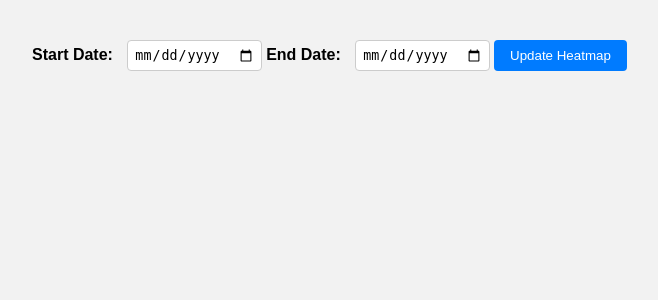
After one commit to Portfolio-Pursuit/StockGapVisualizer, a Flask app: template templates/heatmap.html in a window 1280 px wide. The commit adds this page. Shown: the top 300 px of the page, without its empty margins (208-866 px from the left). Run offline with Flask 3, Linux system fonts and the light colour scheme; the template is opened without the code that fills it, so the values that code supplies are empty.

Commit message:
heatmap + organizing

```diff
--- a/app.py
+++ b/app.py
@@ -5,8 +5,10 @@ import yfinance as yf
 from yfinance import tickers
 import pandas as pd
 import plotly.graph_objs as go
+from flask_caching import Cache
 
 app = Flask(__name__)
+cache = Cache(app, config={'CACHE_TYPE': 'simple', 'CACHE_DEFAULT_TIMEOUT': 3600})  # Cache for 1 hour
 
 @app.route('/landing')
 def index():
@@ -84,10 +86,54 @@ def chart():
 
     return render_template('index.html', symbol=symbol, chart_html=chart_html, current_price=current_price)
 
-@app.route('/get_heatmap_data')
-def get_heatmap_data():
+@app.route('/heatmap')
+def heatmap():
     heatmap_data = generate_heatmap_data()
-    return jsonify(heatmap_data)
+    heatmap = create_heatmap(heatmap_data)  # Create the heatmap using Plotly
+    return render_template('heatmap.html', heatmap=heatmap)
+
+def create_heatmap(heatmap_data):
+    sectors = [sector["sector"] for sector in heatmap_data]
+
+    all_symbols = set()
+    symbol_data = {}  # Dictionary to hold symbol data for each sector
+
+    for sector_info in heatmap_data:
+        sector_name = sector_info["sector"]
+        sector_stocks = sector_info["stocks"]
+
+        if sector_name not in symbol_data:
+            symbol_data[sector_name] = []
+
+        for stock in sector_stocks:
+            symbol = stock["symbol"]
+            percent_change = stock["percent_change"]
+            symbol_data[sector_name].append({"symbol": symbol, "percent_change": percent_change})
+            all_symbols.add(symbol)
+
+    symbols = list(all_symbols)
+
+    # Define the custom color scale
+    custom_color_scale = [
+        [0.0, 'rgb(255, 0, 0)'],     # Red
+        [0.5, 'rgb(128, 128, 128)'],  # Grey
+        [1.0, 'rgb(0, 128, 0)']      # Green
+    ]
+
+    trace = go.Heatmap(z=[[stock["percent_change"] for stock in symbol_data.get(sector, [])] for sector in sectors],
+                       x=symbols,
+                       y=sectors,
+                       colorscale=custom_color_scale,
+                       zmin=-5, zmax=5)
+
+    heatmap_layout = go.Layout(title="Stock Percent Change Heatmap",
+                               xaxis_title="Stock Symbol",
+                               yaxis_title="Sector")
+
+    heatmap_fig = go.Figure(data=[trace], layout=heatmap_layout)
+    heatmap_html = heatmap_fig.to_html(full_html=False, default_height=600)
+
+    return heatmap_html
 
 @app.route('/update_heatmap_data')
 def update_heatmap_data():
@@ -97,10 +143,11 @@ def update_heatmap_data():
     updated_heatmap_data = generate_heatmap_data(start_date, end_date)
     return jsonify(updated_heatmap_data)
 
+@cache.cached()
 def generate_heatmap_data(start_date=None, end_date=None):
     # If start_date or end_date is not provided, default to the last 7 days
     if not start_date:
-        start_date = (pd.Timestamp.now() - pd.DateOffset(days=7)).strftime('%Y-%m-%d')
+        start_date = (pd.Timestamp.now() - pd.DateOffset(days=4)).strftime('%Y-%m-%d')
     if not end_date:
         end_date = pd.Timestamp.now().strftime('%Y-%m-%d')
 
@@ -120,7 +167,6 @@ def generate_heatmap_data(start_date=None, end_date=None):
                 "percent_change": get_percent_change(stock["Symbol"], start_date, end_date)
             })
         heatmap_data.append(sector_heatmap)
-    print(heatmap_data)
     return heatmap_data
 
 # List of popular stock tickers
@@ -145,14 +191,13 @@ def get_most_active_stocks(start_date=None, end_date=None, num_stocks=100):
             if "volume" in stock_info and stock_info["volume"] is not None:
                 stock_data.append({
                     "Symbol": ticker,
-                    "Sector": stock_info.get("sector", "Unknown"),  # Get sector information or use "Unknown"
+                    "Sector": stock_info.get("sector", "Other"),  # Get sector information or use "Unknown"
                     "Volume": stock_info["volume"]
                 })
         except Exception as e:
             print("Error for", ticker, e)
 
     most_active_stocks = pd.DataFrame(stock_data)
-    print(most_active_stocks)
     return most_active_stocks
 
 
--- /dev/null
+++ b/static/heatmapScripts.js
@@ -0,0 +1,55 @@
+/* heatmapScripts.js */
+
+document.addEventListener("DOMContentLoaded", function() {
+    // Event listener for the "Update Heatmap" button
+    document.getElementById("update-heatmap").addEventListener("click", function() {
+        const startDate = document.getElementById("start-date").value;
+        const endDate = document.getElementById("end-date").value;
+
+        // Update the heatmap based on the selected date range
+        updateHeatmap(startDate, endDate);
+    });
+
+    // Fetch current heatmap data and update on page load
+    getHeatmapData();
+});
+
+
+// Function for fetching heatmap data
+function getHeatmapData() {
+    // Fetch heatmap data using an API endpoint (implement in your Flask app)
+    // fetch("/get_heatmap_data")
+    //     .then(response => response.json())
+    //     .then(data => {
+    //         // Create the heatmap using Plotly
+    //         const heatmap = createHeatmap(data);
+
+    //         // Render the heatmap in the specified container
+    //         const heatmapContainer = document.getElementById("heatmap-div");
+    //         Plotly.newPlot(heatmapContainer, heatmap);
+    //     })
+    //     .catch(error => console.error("Error:", error));
+}
+
+// Function for updating the heatmap based on the selected date range
+function updateHeatmap(startDate, endDate) {
+    // Fetch updated heatmap data using the selected date range
+    // fetch(`/update_heatmap_data?start_date=${startDate}&end_date=${endDate}`)
+    //     .then(response => response.json())
+    //     .then(data => {
+    //         // Update the heatmap using Plotly
+    //         const heatmapContainer = document.getElementById("heatmap-div");
+    //         Plotly.react(heatmapContainer, createHeatmap(data));
+    //     })
+    //     .catch(error => console.error("Error:", error));
+}
+
+// Function for creating the heatmap using Plotly
+function createHeatmap(data) {
+    // Customize the heatmap creation using Plotly
+    // You'll need to structure your data appropriately for the heatmap
+    const heatmap = {
+        // ... Plotly heatmap configuration ...
+    };
+    return heatmap;
+}
--- /dev/null
+++ b/static/heatmapStyle.css
@@ -0,0 +1,48 @@
+/* heatmapStyle.css */
+
+body {
+    background-color: #f2f2f2;
+    font-family: Arial, sans-serif;
+    margin: 0;
+}
+
+.heatmap-container {
+    max-width: 800px;
+    margin: 0 auto;
+    padding: 20px;
+}
+
+.heatmap {
+    width: 100%;
+    height: 400px;
+    margin-bottom: 20px;
+}
+
+label {
+    font-weight: bold;
+    margin-right: 10px;
+}
+
+input[type="date"] {
+    padding: 6px;
+    border: 1px solid #ccc;
+    border-radius: 4px;
+}
+
+button {
+    padding: 8px 16px;
+    background-color: #007bff;
+    color: white;
+    border: none;
+    border-radius: 4px;
+    cursor: pointer;
+}
+
+.chart-container {
+    width: 90%; /* Adjust as needed */
+    margin: 20px auto;
+ }
+
+ .chart {
+    width: 100%;
+ }
--- /dev/null
+++ b/templates/heatmap.html
@@ -0,0 +1,26 @@
+<!DOCTYPE html>
+<html lang="en">
+<head>
+    <meta charset="UTF-8">
+    <meta name="viewport" content="width=device-width, initial-scale=1.0">
+    <title>Stock Gap Visualizer - Heatmap</title>
+    <link rel="stylesheet" href="{{ url_for('static', filename='heatmapStyle.css') }}">
+    <script src="{{ url_for('static', filename='heatmapScripts.js') }}"></script>
+</head>
+<body>
+    <div class="heatmap-container">
+        <div class="chart-container">
+            {% if heatmap %}
+                <div class="chart" id="chart-div">
+                    {{ heatmap | safe }}
+                </div>
+            {% endif %}
+        </div>
+        <label for="start-date">Start Date:</label>
+        <input type="date" id="start-date">
+        <label for="end-date">End Date:</label>
+        <input type="date" id="end-date">
+        <button id="update-heatmap">Update Heatmap</button>
+    </div>
+</body>
+</html>
--- a/templates/splash.html
+++ b/templates/splash.html
@@ -81,7 +81,6 @@
     <link href="https://fonts.googleapis.com/css2?family=Bungee&display=swap" rel="stylesheet">
     <link href="https://fonts.googleapis.com/css2?family=Roboto:wght@400&display=swap" rel="stylesheet">
     <link rel="stylesheet" href="{{ url_for('static', filename='splashStyle.css') }}">
-    <script src="{{ url_for('static', filename='scripts.js') }}"></script>
 </head>
 <body>
     <div id="splash-content" class="splash-content">
```
Also changed, not shown: static/scripts.js (+0 -50 lines), templates/index.html (+1 -6 lines).
